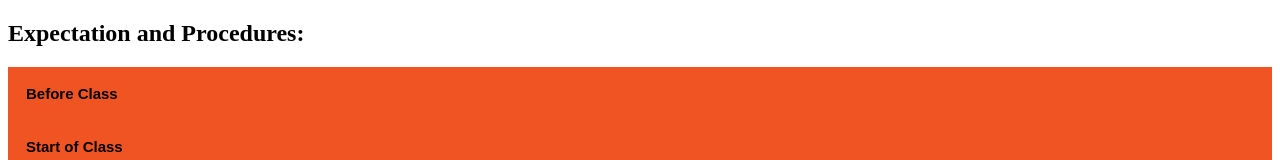
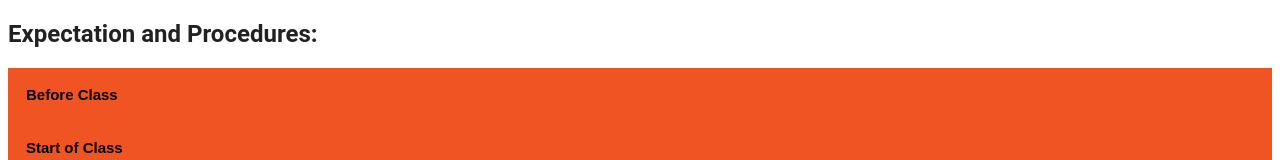
Before and after one commit to johntwinner/procedures, a plain HTML site: page index.html in a window 1280 px wide. Shown: the top 160 px of the page. Drawn offline with Linux system fonts and the light colour scheme.

Commit message:
Update index.html

```diff
--- a/index.html
+++ b/index.html
@@ -26,6 +26,13 @@
         transition: max-height 0.2s ease-out;
         background-color: #F2F1F1;
         }
+
+	h2 {
+		font-family: Roboto, "Helvetica Neue", sans-serif;
+		font-size: 21 px;
+		font-weight: 700;
+		color: rgba(0,0,0,0.87);
+	}
         </style>
 
     <meta charset="UTF-8">
```
